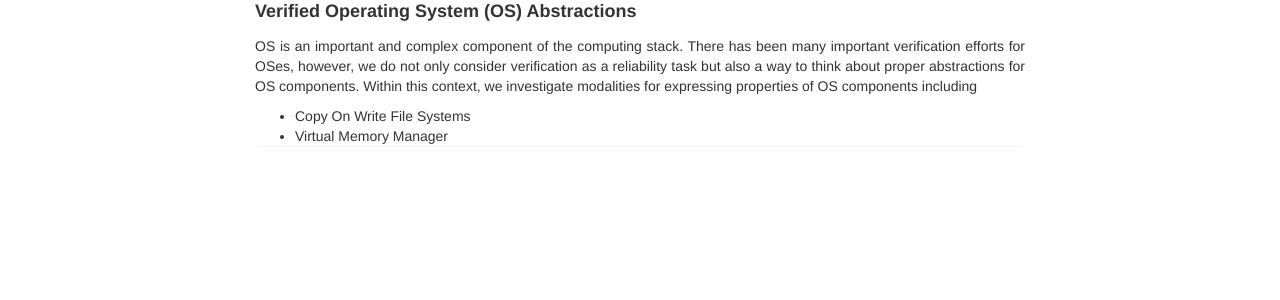
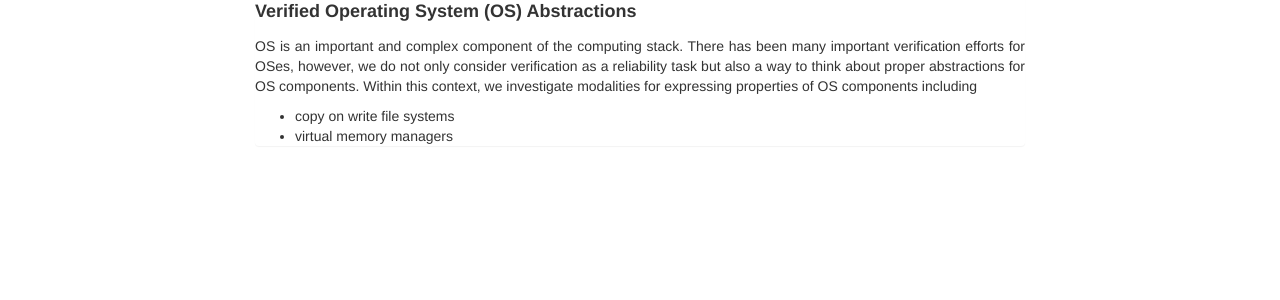
Before and after one commit to ismailkuru/deprecated.github.io, a Jekyll site: the page built from research/index.html, in a window 1280 px wide. Shown: the part 362-662 px from the top of the page. Built offline with Jekyll 4.4.1, drawn with Linux system fonts in a browser that asks for light colours; nearby versions of some CDN libraries.

Commit message:
Update index.html

```diff
--- a/research/index.html
+++ b/research/index.html
@@ -28,8 +28,8 @@ title: Research
 				<p align="justify">
 				  OS is an important and complex component of the computing stack. There has been many important verification efforts for OSes, however, we do not only consider verification as a reliability task but also a way to think about proper abstractions for OS components. Within this context, we investigate modalities for expressing properties of OS components including
 				<ul>
-					<li>Copy On Write File Systems</li>
-					<li>Virtual Memory Manager</li>
+					<li>copy on write file systems</li>
+					<li>virtual memory managers</li>
 				</ul>
 				</p>
 			</div>
```
